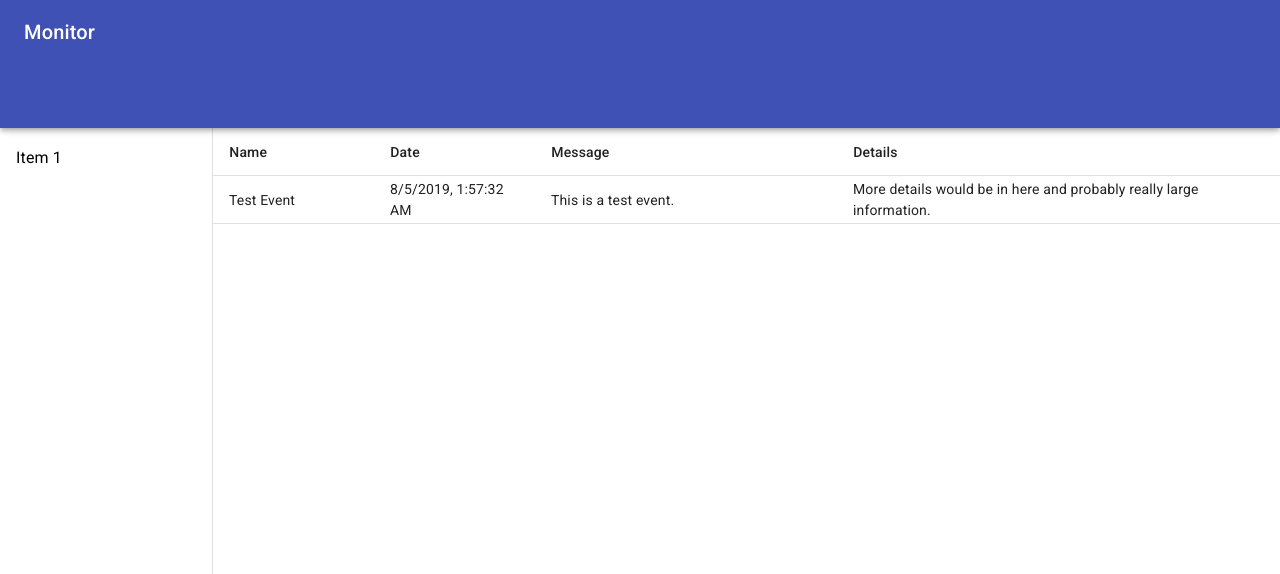
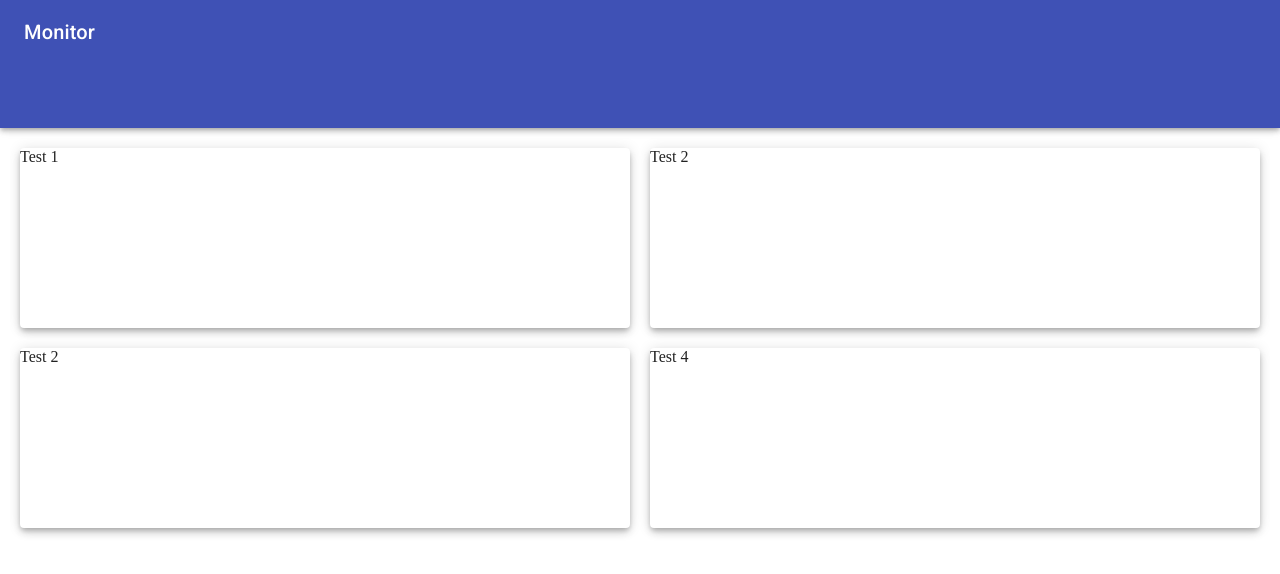
Before and after one commit to stvcott8511/monitor, a React (Create React App) app in the folder webapp/: page / in a window 1280 px wide. Shown: the top 574 px of the page. Built offline with nearby package versions, Linux system fonts and the light colour scheme.

Commit message:
WIP: Add Monitors dashboard page

```diff
--- a/webapp/src/App.js
+++ b/webapp/src/App.js
@@ -3,6 +3,7 @@ import React from 'react';
 import { BrowserRouter as Router, Route } from 'react-router-dom';
 import PrimaryLayout from './components/Layouts/PrimaryLayout';
 import Events from './pages/Events';
+import Monitors from './pages/Monitors';
 import RootLayout from './components/Layouts/RootLayout';
 
 const useStyles = makeStyles(theme => ({
@@ -30,7 +31,7 @@ export default function App() {
     <div className={classes.root}>
       <Router>
         <RootLayout routeParentLayouts={routeParentLayouts}>
-          <Route path='/' component={Events} />
+          <Route path='/' component={Monitors} />
         </RootLayout>
       </Router>
     </div>
--- /dev/null
+++ b/webapp/src/pages/Monitors.tsx
@@ -0,0 +1,110 @@
+import Card from '@material-ui/core/Card';
+import { makeStyles } from '@material-ui/styles';
+import React from 'react';
+import AutoSizer from 'react-virtualized-auto-sizer';
+import { FixedSizeGrid as Grid } from 'react-window';
+
+const COLUMN_WIDTH = 500;
+const ROW_HEIGHT = 200;
+
+const useStyles = makeStyles({
+  root: {
+    display: 'flex',
+    flex: 1,
+    justifyContent: 'center',
+  },
+  cell: {
+    display: 'flex',
+  },
+  card: {
+    display: 'flex',
+    flex: 1,
+    margin: 10,
+  },
+  gridContainer: {
+    marginTop: 10,
+    marginLeft: 10,
+    marginRight: 10,
+    flex: '1 1 auto',
+  },
+  grid: {
+    '& div': {
+      position: 'relative',
+    }
+  }
+});
+
+function composeMonitorCell(monitorList: MonitorRecord[]) {
+  return function (props: { columnIndex: number, rowIndex: number, style: React.CSSProperties }) {
+    const { columnIndex, rowIndex, style } = props;
+    const index = ((rowIndex + 1) * (columnIndex + 1)) - 1;
+    const classes = useStyles(props);
+    return index < monitorList.length
+      ? (
+        <div className={classes.cell} style={style}>
+          <Card
+            key={`monitor_list_row_${rowIndex}_column_${columnIndex}`}
+            className={classes.card}
+            elevation={5}>
+            {monitorList[index].monName}
+          </Card>
+        </div>
+      )
+      : null;
+  }
+}
+
+export interface MonitorRecord {
+  monName: string;
+  description: string;
+  timeout?: number;
+}
+
+export interface MonitorsProps {
+
+}
+
+const Monitors: React.FunctionComponent<MonitorsProps> = (props) => {
+  const classes = useStyles(props);
+  const [monitors/*, setMonitors*/] = React.useState<MonitorRecord[]>([{
+    monName: 'Test 1',
+    description: 'Test Description',
+  }, {
+    monName: 'Test 2',
+    description: 'Test Description',
+  }, {
+    monName: 'Test 3',
+    description: 'Test Description',
+  }, {
+    monName: 'Test 4',
+    description: 'Test Description',
+  }]);
+  const columnCount = (width: number) => Math.floor(width / COLUMN_WIDTH);
+  const rowCount = (width: number) => Math.ceil(monitors.length / Math.floor(width / COLUMN_WIDTH));
+  return (
+    <div className={classes.root}>
+      <div className={classes.gridContainer}>
+        <AutoSizer>
+          {
+            ({ height, width }) => {
+              return (
+                <Grid
+                  className={classes.grid}
+                  columnCount={columnCount(width)}
+                  columnWidth={Math.floor(width / columnCount(width))}
+                  height={height}
+                  width={width}
+                  rowCount={rowCount(width)}
+                  rowHeight={ROW_HEIGHT}>
+                  {composeMonitorCell(monitors)}
+                </Grid>
+              )
+            }
+          }
+        </AutoSizer>
+      </div>
+    </div>
+  );
+}
+
+export default Monitors;
```
Also changed, not shown: webapp/src/pages/Monitors.js (deleted, +0 -9 lines).
